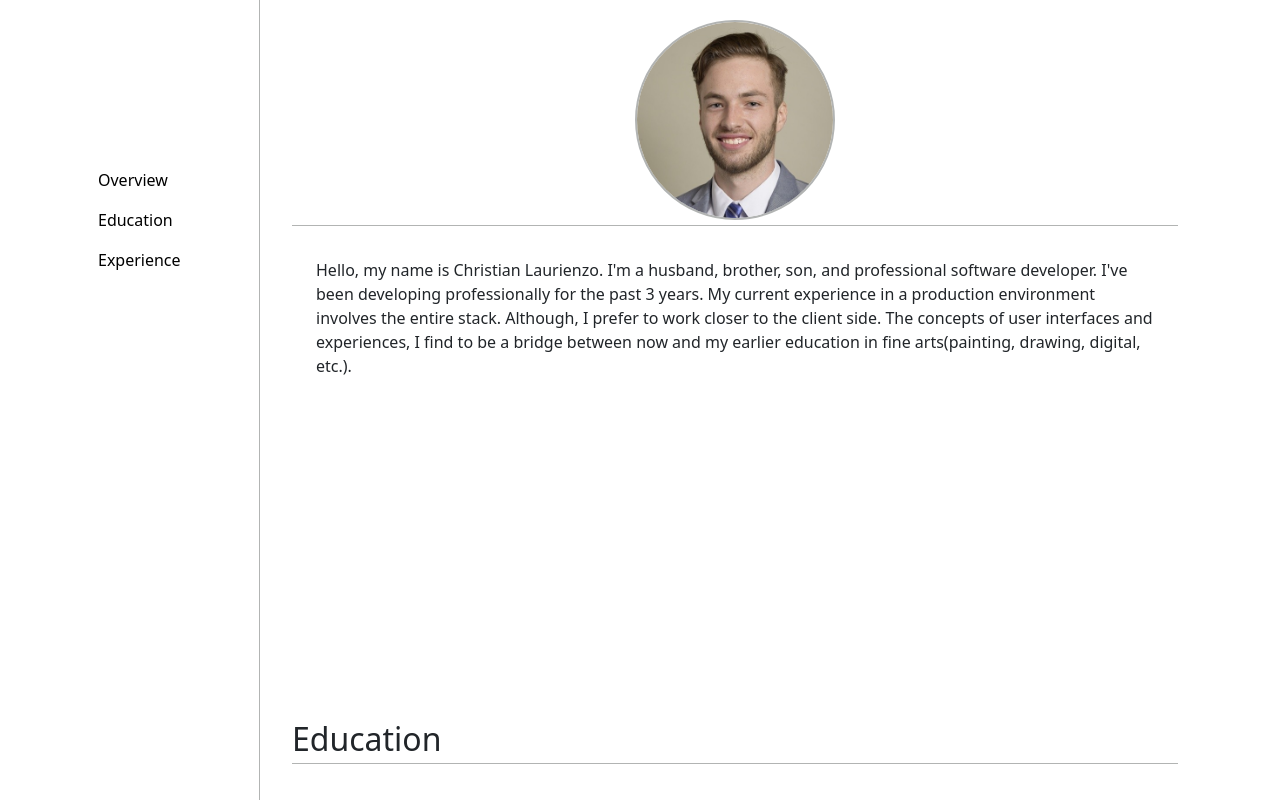
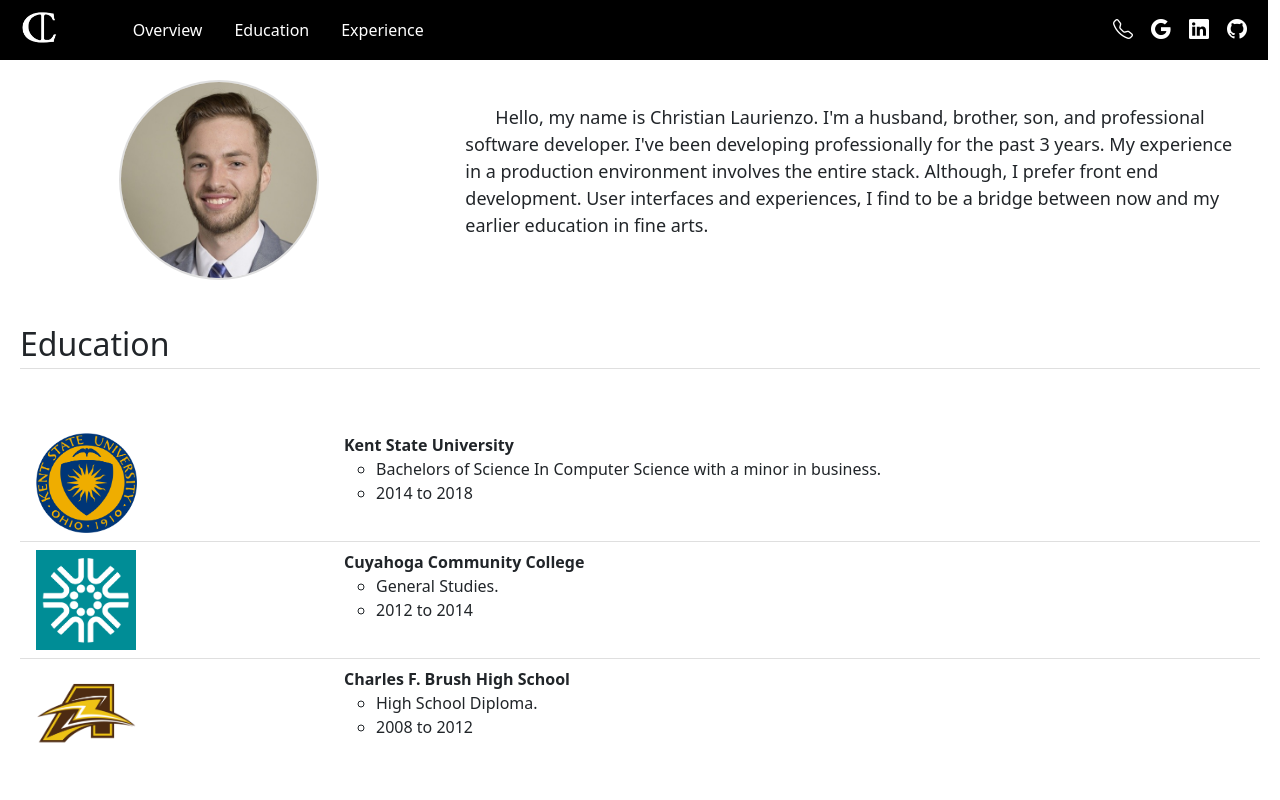
Before and after one commit to C-Laurienzo/christianlaurienzo.com, an Angular app in the folder christianlaurienzo/: page / in a window 1280 px wide. Shown: the top 800 px of the page. Built offline with nearby package versions, Linux system fonts and the light colour scheme.

Commit message:
replace sidenav with topnav

```diff
--- a/christianlaurienzo/angular.json
+++ b/christianlaurienzo/angular.json
@@ -27,7 +27,7 @@
             "tsConfig": "tsconfig.app.json",
             "inlineStyleLanguage": "scss",
             "assets": [
-              "src/favicon.ico",
+              "src/assets/images/cl-white-logo.png",
               "src/assets"
             ],
             "styles": [
--- a/christianlaurienzo/src/app/components/contact-me/contact-me.component.html
+++ b/christianlaurienzo/src/app/components/contact-me/contact-me.component.html
@@ -1,20 +1,20 @@
-<div class="row p-5">
-    <div class="col-md-3">
+<div class="contact-me d-flex flex-row">
+    <div class="p-1">
         <a href="tel:2169901711">
             <i class="bi bi-telephone contact-icon"></i>
         </a>
     </div>
-    <div class="col-md-3">
+    <div class="p-1">
         <a href="mailto:christian.laurienzo@gmail.com">
             <i class="bi bi-google contact-icon"></i>
         </a>
     </div>
-    <div class="col-md-3">
+    <div class="p-1">
         <a href="https://www.linkedin.com/in/christian-laurienzo-71b43260/" target="_blank">
             <i class="bi bi-linkedin contact-icon"></i>
         </a>
     </div>
-    <div class="col-md-3">
+    <div class="p-1">
         <a href="https://github.com/C-Laurienzo" target="_blank">
             <i class="bi bi-github contact-icon"></i>
         </a>
--- a/christianlaurienzo/src/app/components/contact-me/contact-me.component.scss
+++ b/christianlaurienzo/src/app/components/contact-me/contact-me.component.scss
@@ -1,3 +1,14 @@
-.contact-icon {
-    font-size: 30px;
+.contact-me {
+    padding-top: 10px;
+    float: right;
+
+    .contact-icon {
+        font-size: 20px;
+        color: white;
+        padding: 5px;
+    }
+
+    .contact-icon:hover {
+        font-size: 25px;
+    }
 }
--- a/christianlaurienzo/src/app/components/education/education.component.html
+++ b/christianlaurienzo/src/app/components/education/education.component.html
@@ -2,7 +2,7 @@
     <h2>Education</h2>
     <ul class="list-group list-group-flush pt-5">
         <li class="list-group-item">
-            <div class="row">
+            <div class="row slide-animation">
                 <div class="col-md-3">
                     <img class="logo"
                          src="../../../assets/images/ksuLogo.svg.png"
@@ -18,7 +18,7 @@
             </div>
         </li>
         <li class="list-group-item">
-            <div class="row">
+            <div class="row slide-animation">
                 <div class="col-md-3">
                     <img class="logo"
                          src="../../../assets/images/tricLogo.png"
@@ -34,7 +34,7 @@
             </div>
         </li>
         <li class="list-group-item">
-            <div class="row">
+            <div class="row slide-animation">
                 <div class="col-md-3">
                     <img class="logo"
                          src="../../../assets/images/brushLogo.png"
--- a/christianlaurienzo/src/app/components/education/education.component.scss
+++ b/christianlaurienzo/src/app/components/education/education.component.scss
@@ -11,4 +11,21 @@
     .logo{
         height: 100px;
     }
+
+    .slide-animation{
+        animation-duration: 2s;
+        animation-name: slidein;
+
+        @keyframes slidein {
+            from {
+              margin-left: 100%;
+              width: 300%;
+            }
+
+            to {
+              margin-left: 0%;
+              width: 100%;
+            }
+        }
+    }
 }
--- a/christianlaurienzo/src/app/components/home/home.component.html
+++ b/christianlaurienzo/src/app/components/home/home.component.html
@@ -1,7 +1,11 @@
-<div class="home container">
-    <div class="row">
-        <nav class="col-md-2 navbar navbar-light" id="table-of-contents">
-            <ul class="nav nav-pills flex-column">
+<div class="home">
+    <div class="row header">
+        <div class="col-sm-1">
+            <img class="site-logo"
+                 src="../../../assets/images/cl-white-logo.png">
+        </div>
+        <nav class="col-sm-7 navbar navbar-light" id="table-of-contents">
+            <ul class="nav nav-pills">
                 <li class="nav-item">
                     <a class="nav-link" href="#overview">Overview</a>
                 </li>
@@ -13,7 +17,12 @@
                 </li>
             </ul>
         </nav>
-        <div class="col-md-10">
+        <div class="col-sm-4">
+            <contact-me></contact-me>
+        </div>
+    </div>
+    <div class="row">
+        <div class="col-md-12">
             <div id="overview">
                 <overview></overview>
             </div>
@@ -23,7 +32,6 @@
             <div id="experience">
                 <experience></experience>
             </div>
-            <contact-me></contact-me>
         </div>
     </div>
 </div>
--- a/christianlaurienzo/src/app/components/home/home.component.scss
+++ b/christianlaurienzo/src/app/components/home/home.component.scss
@@ -2,21 +2,33 @@
 
 .home {
 
-    nav {
-        border-right: 1px solid $global-grey;
-    }
+    .header{
+        top: 0;
+        position: fixed;
+        width: 100%;
+        z-index: 100;
+        background-color: black;
 
-    ul.nav-pills {
-        top: 20%;
-        position: fixed;
-    }
+        ul {
+            margin-left: 10px;
+        }
 
-    .nav-pills .nav-link.active {
-        color:white;
-        background-color: $global-grey;
-    }
+        .nav-pills .nav-link.active {
+            color: black;
+            background-color: white;
+        }
 
-    .nav-link {
-        color: black;
+        .nav-link {
+            color: white;
+        }
+
+        .site-logo{
+            margin: 5px 0px 0px 20px;
+            height: 55px;
+
+            @media (max-width: 768px) {
+                display: none;
+            }
+        }
     }
 }
--- a/christianlaurienzo/src/app/components/overview/overview.component.html
+++ b/christianlaurienzo/src/app/components/overview/overview.component.html
@@ -1,14 +1,18 @@
 <div class="overview">
-    <h2>
-        <img class="profile-picture"
-             src="../../../assets/images/LinkedInProfilePicture.jpeg"
-             alt="Picture of Christian Laurienzo" />
-    </h2>
-    <p class="p-4">
-        Hello, my name is Christian Laurienzo. I'm a husband, brother, son, and professional software
-        developer. I've been developing professionally for the past {{yearsDeveloping}} years. My current
-        experience in a production environment involves the entire stack. Although, I prefer to work closer
-        to the client side. The concepts of user interfaces and experiences, I find to be a bridge between
-        now and my earlier education in fine arts(painting, drawing, digital, etc.).
-    </p>
+    <div class="row">
+        <div class="col-sm-4">
+            <img class="profile-picture"
+                 src="../../../assets/images/LinkedInProfilePicture.jpeg"
+                 alt="Picture of Christian Laurienzo" />
+        </div>
+        <div class="col-sm-8">
+            <p class="p-4">
+                <span class="tab"></span>Hello, my name is Christian Laurienzo. I'm a husband, brother, son, and
+                professional software developer. I've been developing professionally for the past {{yearsDeveloping}}
+                years. My experience in a production environment involves the entire stack. Although, I prefer front end
+                development. User interfaces and experiences, I find to be a bridge between now and my earlier education
+                in fine arts.
+            </p>
+        </div>
+    </div>
 </div>
--- a/christianlaurienzo/src/app/components/overview/overview.component.scss
+++ b/christianlaurienzo/src/app/components/overview/overview.component.scss
@@ -1,12 +1,20 @@
 @import '../../../assets/styles/variables.scss';
 
 .overview {
-    height: 700px;
+    margin-top: 60px;
+    padding:20px;
+    font-size: large;
 
-    padding:20px;
+    @media (max-width: 768px) {
+        margin-top: 100px;
+    }
 
     h2 {
         border-bottom: 1px solid $global-grey;
+    }
+
+    .tab {
+        margin-left: 30px;
     }
 
     .profile-picture {
--- a/christianlaurienzo/src/assets/styles/variables.scss
+++ b/christianlaurienzo/src/assets/styles/variables.scss
@@ -1 +1 @@
-$global-grey: rgb(178, 180, 179) !default;
+$global-grey: #dfdfdf !default;
--- a/christianlaurienzo/src/index.html
+++ b/christianlaurienzo/src/index.html
@@ -5,9 +5,9 @@
   <title>Christian Laurienzo</title>
   <base href="/">
   <meta name="viewport" content="width=device-width, initial-scale=1">
-  <link rel="icon" type="image/x-icon" href="favicon.ico">
+  <link rel="icon" type="image/x-icon" href="assets/images/cl-white-logo.png">
 </head>
-<body data-bs-spy="scroll" data-bs-target="#table-of-contents" data-bs-offset="10">
+<body data-bs-spy="scroll" data-bs-target="#table-of-contents" data-bs-offset="90">
   <app-root></app-root>
 </body>
 </html>
--- a/christianlaurienzo/src/styles.scss
+++ b/christianlaurienzo/src/styles.scss
@@ -1,6 +1,4 @@
 @import "~bootstrap-icons/font/bootstrap-icons.css";
-
-$general-grey: rgb(223, 221, 221) !default;
 
 body{
     position: relative;
```
Also changed, not shown: christianlaurienzo/src/assets/images/cl-white-logo.png (added), 3 other files (tests, documents, lock files or other folders).
